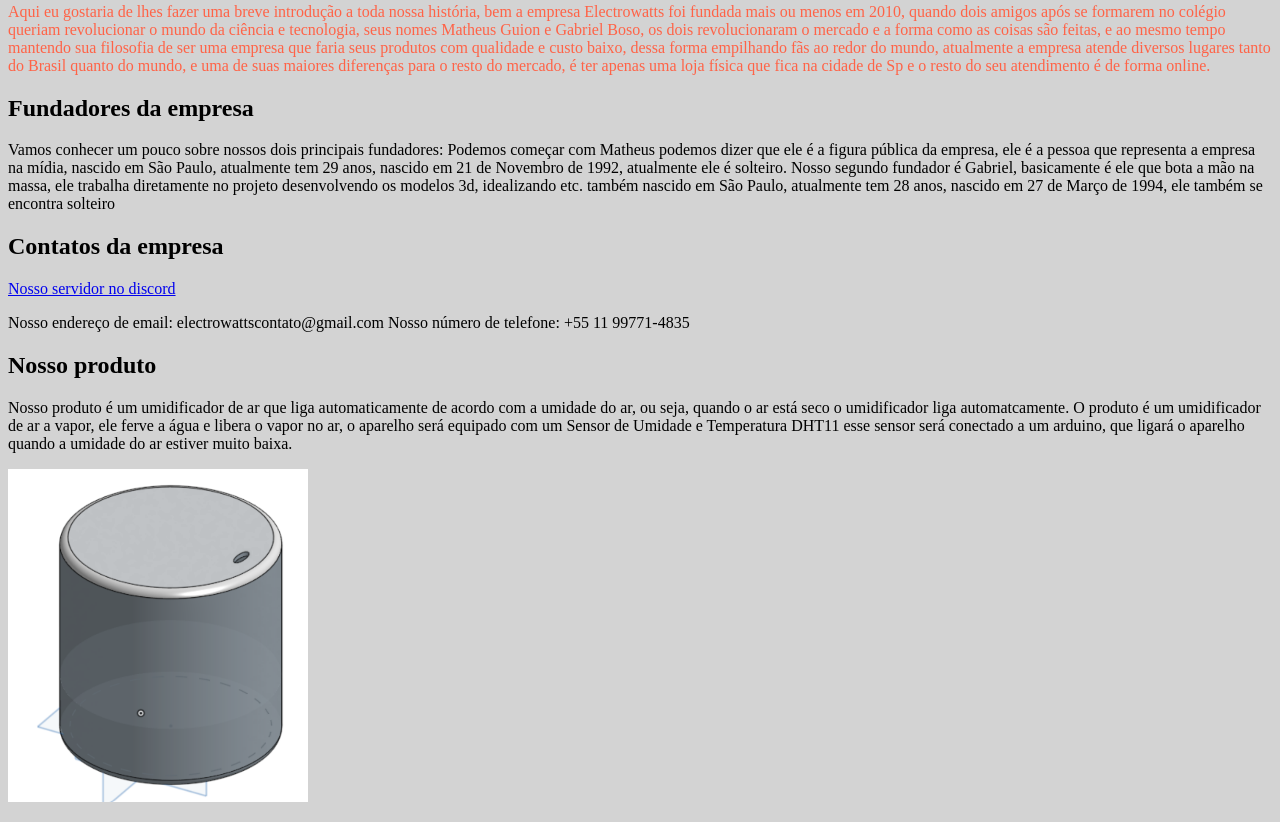
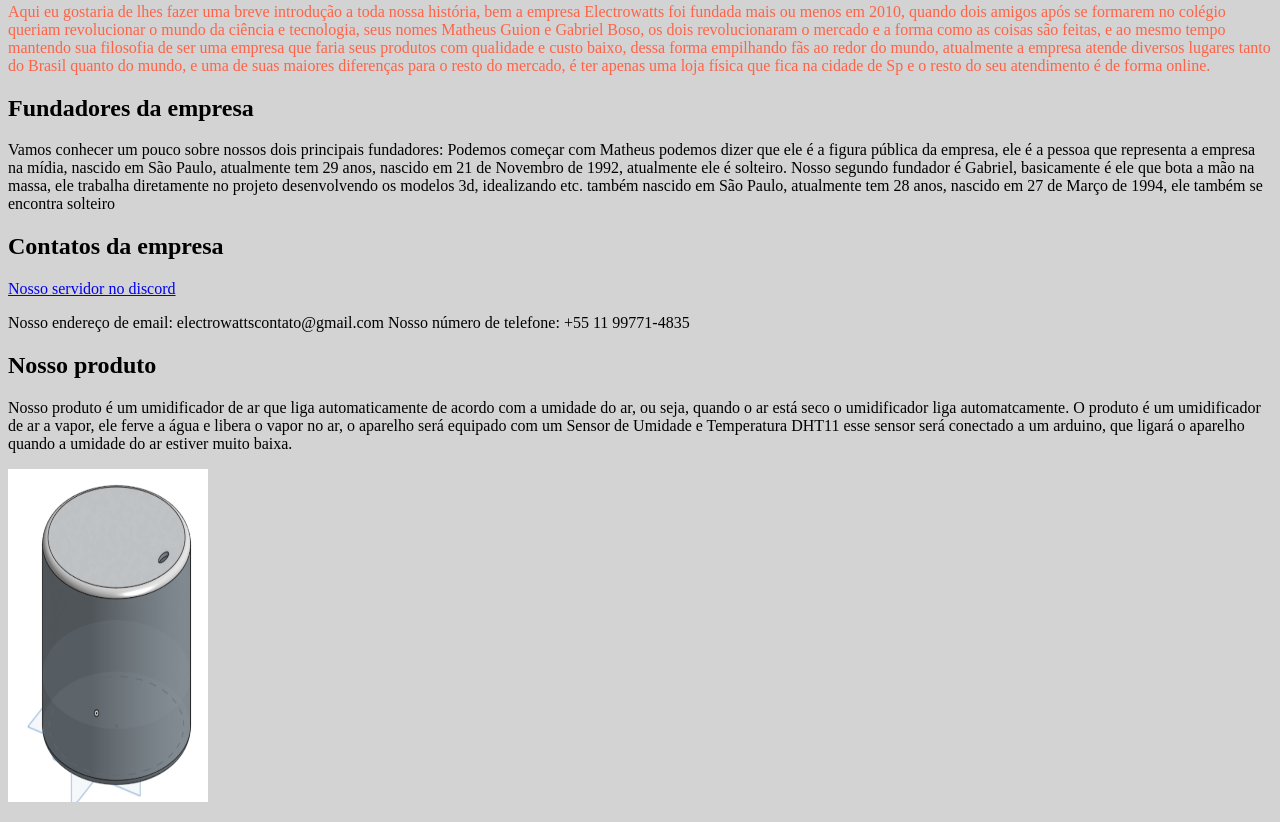
Before and after one commit to The-Dead-Enders/The-Dead-Enders.github.io, a plain HTML site: page index.html in a window 1280 px wide. Shown: the part 462-1284 px from the top of the page. Drawn offline with Linux system fonts and the light colour scheme.

Commit message:
Update index.html

```diff
--- a/index.html
+++ b/index.html
@@ -29,4 +29,4 @@
   Nosso número de telefone: +55 11 99771-4835 <p>
 <h2 id="Produto">Nosso produto</h2>
 <p> Nosso produto é um umidificador de ar que liga automaticamente de acordo com a umidade do ar, ou seja, quando o ar está seco o umidificador liga automatcamente. O produto é um umidificador de ar a vapor, ele ferve a água e libera o vapor no ar, o aparelho será equipado com um Sensor de Umidade e Temperatura DHT11 esse sensor será conectado a um arduino, que ligará o aparelho quando a umidade do ar estiver muito baixa.<p>
-<img src="imagens bagulho 3d 1.png" alt="3d 1" width="300" height="333">
+<img src="imagens bagulho 3d 1.png" alt="3d 1" width="200" height="333">
```
